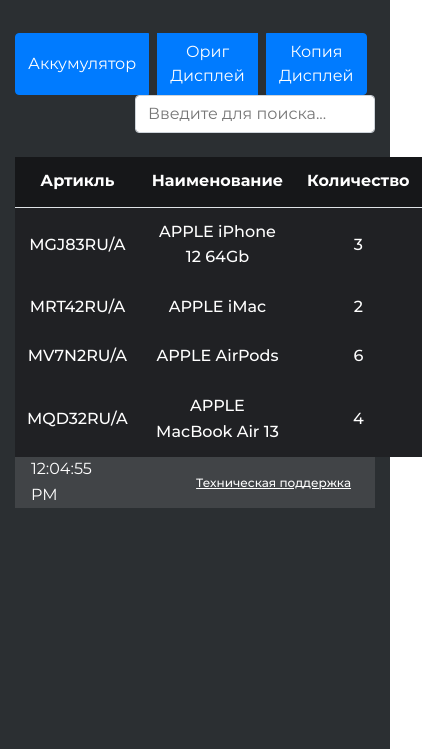
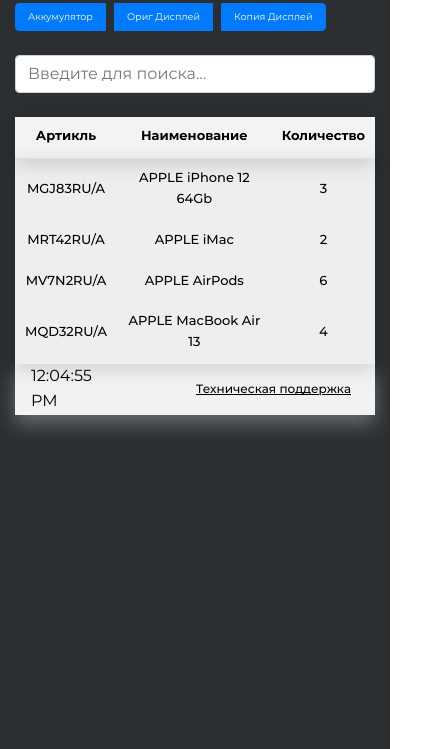
Before and after one commit to dogram99/GSRemSklad, a React app: page / in a window 390 px wide. Shown: the part 95-844 px from the top of the page, 422 px wide, since content can reach past the window. Built offline with nearby package versions, Linux system fonts and the light colour scheme.

Commit message:
Добавлял стили

```diff
--- a/src/components/app/app.css
+++ b/src/components/app/app.css
@@ -51,11 +51,15 @@
 }
 
 .dark-color-theme {
-    background-color: #000;
+    background-color: #171615;
 }
 
 .light-color-theme {
     background-color: #2b2f32;
+}
+
+#inner-app {
+    transition: all .3s ease-in-out;
 }
 
 .btn {
@@ -101,6 +105,18 @@
     cursor: pointer;
 }
 
+@media(max-width: 992px) {
+    .btn {
+        font-size: .9rem;
+    }
+}
+
+@media(max-width: 767px) {
+    .btn {
+        font-size: .6rem;
+    }
+}
+
 .h-100 {
     height: 100%;
 }
--- a/src/components/app/app.js
+++ b/src/components/app/app.js
@@ -41,10 +41,10 @@
                     <section className="main-table">
                         <div className="container">
                             <div className="row mt-3 mb-4">
-                                <div className="col-12 col-md-6">
+                                <div className="col-12 pb-4 pb-md-0 col-md-8">
                                     <ItemStatusFilter/>
                                 </div>
-                                <div className="col-12 col-md-6">
+                                <div className="col-12 col-md-4">
                                     <div className="search-panel">
                                         <SearchPanel/>
                                     </div>
--- a/src/components/footer/footer.css
+++ b/src/components/footer/footer.css
@@ -1,5 +1,16 @@
-.page-footer__bottom {
+.light-color-theme .page-footer__bottom {
+    color: #000000;
+    background-color: #f2f2f2;
+    box-shadow: 0 9px 19px rgba(255, 255, 255, .3)
+}
+
+.light-color-theme .page-footer .copyright a {
+    color: #000;
+}
+
+.dark-color-theme .page-footer__bottom {
     background-color: rgba(255, 255, 255, 0.1);
+    box-shadow: 0 9px 19px rgba(255, 255, 255, .15)
 }
 
 .page-footer .copyright {
@@ -16,7 +27,6 @@
 }
 
 .page-footer .copyright a {
-    color: #ffffff;
     font-weight: 500;
 }
 
--- a/src/components/header/header.js
+++ b/src/components/header/header.js
@@ -18,11 +18,11 @@
                 <div className="page-header__wrapper">
                     <div className="container">
                         <div className="row">
-                            <div className="col-12 col-md-6">
+                            <div className="col-8">
                                 <Logo/>
                             </div>
-                            <div className="col-12 col-md-6">
-                                <div className="d-flex justify-content-end">
+                            <div className="col-4">
+                                <div className="d-flex justify-content-end align-content-center h-100 ">
                                     <LightTumbler updateLightStatus={updateLightStatus}/>
                                 </div>
                             </div>
--- a/src/components/light-tumbler/light-tumbler.css
+++ b/src/components/light-tumbler/light-tumbler.css
@@ -5,7 +5,7 @@
     color: #fdea7b;
     display: inline-flex;
     align-items: center;
-    margin: auto;
+    margin: auto 0;
     padding: 0.15em;
     width: 3em;
     height: 1.5em;
@@ -13,6 +13,7 @@
     -webkit-appearance: none;
     -moz-appearance: none;
     appearance: none;
+    cursor: pointer;
 }
 
 .light-tumbler:before, .light-tumbler:after {
--- a/src/components/light-tumbler/light-tumbler.js
+++ b/src/components/light-tumbler/light-tumbler.js
@@ -11,7 +11,6 @@
         const {updateLightStatus} = this.props;
 
         return (
-            <div className="pr-2">
             <input className="light-tumbler"
                    id="light-tumbler"
                    type="checkbox"
@@ -19,7 +18,7 @@
                        updateLightStatus(this.state.light)
                    }}
             />
-            </div>
+
         );
     }
 }
--- a/src/components/search-panel/search-panel.css
+++ b/src/components/search-panel/search-panel.css
@@ -1,9 +1,13 @@
-.search-panel {
+.search-panel .search-input {
+    width: 100%;
+    max-width: 240px;
+    flex-grow: 1;
+    margin-left: auto;
 }
 
-.search-panel .search-input {
-  width: 100%;
-  max-width: 240px;
-  flex-grow: 1;
-  margin-left: auto;
+@media (max-width: 767px) {
+    .search-panel .search-input {
+        max-width: 100%;
+        margin-left: 0;
+    }
 }
--- a/src/components/table/table.css
+++ b/src/components/table/table.css
@@ -14,20 +14,54 @@
 
 .table thead th {
     vertical-align: bottom;
+}
+
+.light-color-theme .table {
+    color: #000;
+    background-color: #eee;
+}
+
+.light-color-theme .table thead,
+.light-color-theme .table tbody {
+    box-shadow: 0 5px 19px rgba(0, 0, 0, .15)
+}
+
+.light-color-theme .table thead th {
+    background-color: rgba(255, 255, 255, .3);
+}
+
+.dark-color-theme .table {
+    color: #fff;
+    background-color: #202124;
+}
+
+.dark-color-theme .table thead,
+.dark-color-theme .table tbody {
+    box-shadow: 0 5px 19px rgba(255, 255, 255, .15)
+}
+
+.dark-color-theme .table thead th {
     border-bottom: 2px solid #dee2e6;
     background-color: rgba(0, 0, 0, .3);
 }
 
-.table-dark {
-    color: #fff;
-    background-color: #202124;
-}
-
-.table-dark thead th {
+.table thead th {
     border-bottom: 1px solid;
 }
 
-.table-dark td, .table-dark th, .table-dark thead th {
-    padding: 12px;
+.table td, .table th, .table thead th {
+    padding: 15px;
     border-color: #dee2e6;
 }
+
+@media(max-width: 767px) {
+    .table {
+        max-width: 100%;
+        overflow: auto;
+        font-size: 13px;
+    }
+
+    .table td, .table th, .table thead th {
+        padding: 10px;
+    }
+}
--- a/src/components/table/table.js
+++ b/src/components/table/table.js
@@ -1,7 +1,6 @@
 import React, {Component} from 'react';
 import './table.css';
 import SwapiService from "../../services/swapi-service";
-import HeroBg from './bg.jpg';
 
 export default class Table extends Component {
 
```
Also changed, not shown: src/components/table/bg.jpg (deleted), 1 other file. Lines whose indentation alone changed are shown as unchanged.
